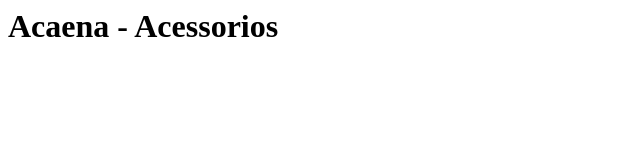
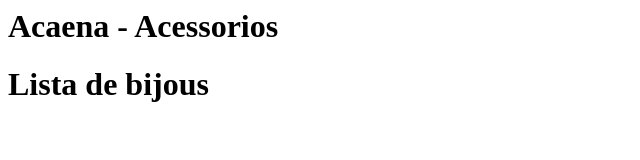
Before and after one commit to erikands/Acaena, a plain HTML site: page index.html in a window 1280 px wide. Shown: the whole page, without its empty margins (0-640 px from the left). Drawn offline with Linux system fonts and the light colour scheme.

Commit message:
Adicionando lista de bijous

```diff
--- a/index.html
+++ b/index.html
@@ -4,5 +4,6 @@
 	</head>
 	<body>
 		<h1>Acaena - Acessorios</h1>
+		<h1>Lista de bijous</h1>
 	</body>
 </html>
```
